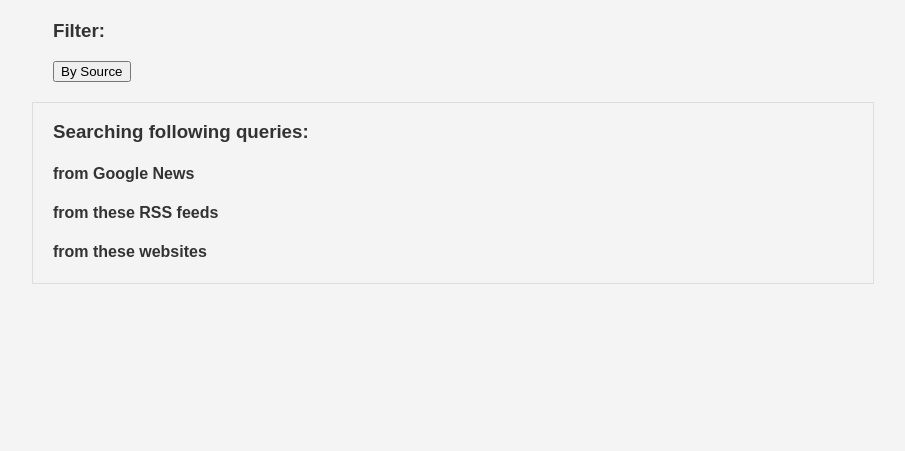
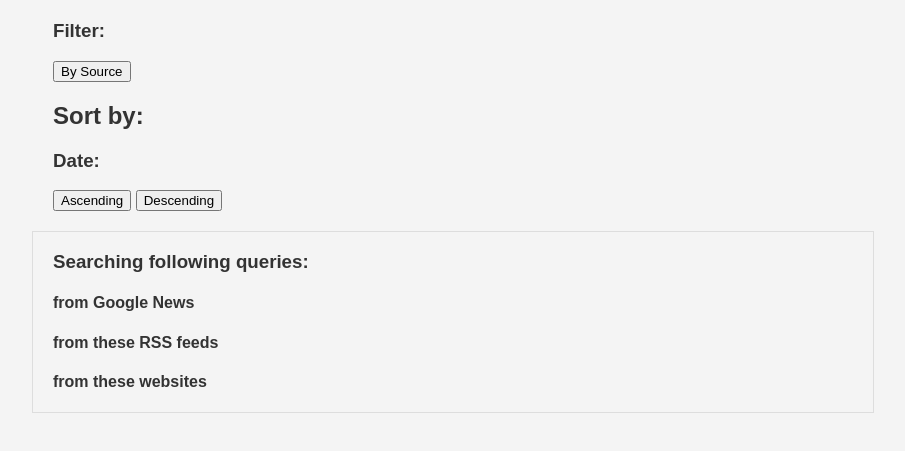
Before and after one commit to JohayerChowdury/NewsAggregator, a Flask app: template templates/index.html in a window 1280 px wide. Shown: the part 115-566 px from the top of the page, without its empty margins (187-1092 px from the left). Run offline with Flask 3, Linux system fonts and the light colour scheme; the template is opened without the code that fills it, so the values that code supplies are empty; parts of the project's set-up code (start-up, migrations or seed data) failed here and were passed over.

Commit message:
added sorting for dates

```diff
--- a/run.py
+++ b/run.py
@@ -112,11 +112,15 @@ def get_articles(queries=[""]):
 
 @app.route("/")
 def index():
-    selected_source = request.args.get("source")
 
     articles = get_articles(GOOGLE_NEWS_SEARCH_QUERIES) or []
+
+    sort_date = request.args.get("sort_date")
+    if sort_date:
+        articles.sort(key=lambda x: x[2], reverse=(sort_date == "desc"))
+
     sources = sorted(list(set(article[0] for article in articles)))
-
+    selected_source = request.args.get("source")
     if selected_source:
         articles = [article for article in articles if article[0] == selected_source]
 
@@ -134,6 +138,7 @@ def index():
         total_pages=total_articles // per_page + 1,
         sources=sources,
         selected_sources=selected_source,
+        sort_date=sort_date,
     )
 
 
--- a/static/style.css
+++ b/static/style.css
@@ -117,3 +117,9 @@ article p {
   padding: 0 20px;
   max-width: 800px;
 }
+
+.sorting {
+  margin: 20px auto;
+  padding: 0 20px;
+  max-width: 800px;
+}
--- a/templates/index.html
+++ b/templates/index.html
@@ -10,6 +10,12 @@
       {% endfor %}
     </ul>
   </dialog>
+</div>
+<div class="sorting">
+  <h2>Sort by:</h>
+    <h3>Date:</h3>
+    <button id="sortDateAsc">Ascending</button>
+    <button id="sortDateDesc">Descending</button>
 </div>
 <div class="queries">
   <h3>Searching following queries:</h3>
@@ -50,9 +56,10 @@
 </div>
 <div class="pagination">
   {% if page > 1 %}
-  <a href="{{ url_for('index', page=page-1) }}">Previous</a>
-  {% endif %} {% if page < total_pages %}
-  <a href="{{ url_for('index', page=page+1) }}">Next</a>
+  <a href="{{ url_for('index', page=page-1, sort_date=sort_date, source=selected_sources) }}">Previous</a>
+  {% endif %}
+  {% if page < total_pages %}
+  <a href="{{ url_for('index', page=page+1, sort_date=sort_date, source=selected_sources) }}">Next</a>
   {% endif %}
 </div>
 <script>
@@ -68,5 +75,18 @@
   closeDialogSourcesButton.addEventListener("click", () => {
     filterSourcesDialog.close();
   });
+
+  // for sorting
+  document.getElementById("sortDateAsc").addEventListener("click", () => {
+    const urlParams = new URLSearchParams(window.location.search);
+    urlParams.set('sort_date', 'asc');
+    window.location.search = urlParams.toString();
+  });
+
+  document.getElementById("sortDateDesc").addEventListener("click", () => {
+    const urlParams = new URLSearchParams(window.location.search);
+    urlParams.set('sort_date', 'desc');
+    window.location.search = urlParams.toString();
+  });
 </script>
 {% endblock %}
```
